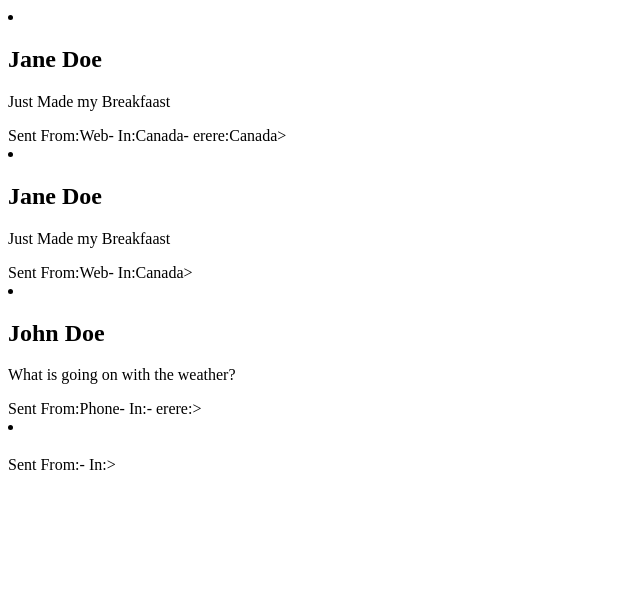
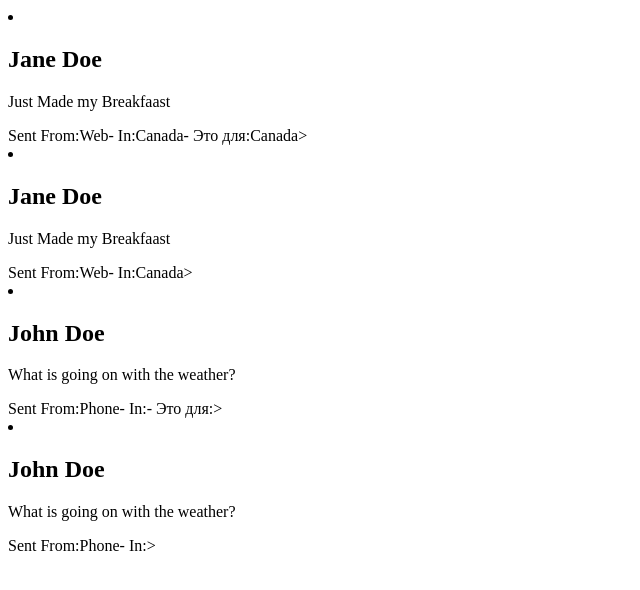
Before and after one commit to agoalofalife/aromatic, a website with bundled scripts: page index.html in a window 1280 px wide. Shown: the whole page, without its empty margins (0-640 px from the left). Built offline with nearby package versions, Linux system fonts and the light colour scheme.

Commit message:
add map entity

```diff
--- a/index.html
+++ b/index.html
@@ -23,7 +23,7 @@
 
 	    - In: {{location}}</span>
             {{#else}}
-            - erere: {{location}}</span>
+            - Это для: {{location}}</span>
             {{/if}}
             </span>
         </li>
--- /dev/null
+++ b/src/Maps/EntityMap.ts
@@ -0,0 +1,12 @@
+ let  entityMap = {
+    '&': '&amp;',
+    '<': '&lt;',
+    '>': '&gt;',
+    '"': '&quot;',
+    "'": '&#39;',
+    '/': '&#x2F;',
+    '`': '&#x60;',
+    '=': '&#x3D;'
+};
+
+  export default entityMap;
--- a/src/Observers/ObserverParseEach.ts
+++ b/src/Observers/ObserverParseEach.ts
@@ -1,5 +1,7 @@
 import TemplateObserver from '../Interfaces/TemplateObserver';
 import Template from '../Template';
+import entityMap from '../Maps/EntityMap';
+
 
 class ObserverParseEach implements TemplateObserver{
     template         : Template;
@@ -11,6 +13,7 @@ class ObserverParseEach implements TemplateObserver{
     stringBundler    : string   = '';
     toggleIf         : boolean  = true;
     namesEach        : string[] = [];
+
 
     update() {
         let normalizeText          = this.normalizeText();
@@ -73,12 +76,15 @@ class ObserverParseEach implements TemplateObserver{
                     this.stringBundler += this.collection[element]['value'].trim();
                     break;
                 case 'name' :
-                    if ( this.toggleIf === true ) {
-                        this.stringBundler +=  data[this.collection[element]['value'].match('[A-z]{1,}').shift()];
+                    let value = data[this.collection[element]['value'].match('[A-z]{1,}').shift()];
+
+                    if ( this.toggleIf === true && value !== undefined ) {
+                        this.stringBundler +=  this.escapeHtml(value);
                     }
                     break;
                 case 'if'   :
                     let ifName = this.collection[element]['value'].match('{{#if ([A-z]{1,})}}')[1];
+
                     if ( data[ifName] !== undefined ) {
                         this.toggleIf = true;
                     } else {
@@ -87,13 +93,12 @@ class ObserverParseEach implements TemplateObserver{
 
                     break;
                 case 'else' :
-                    if ( this.toggleIf === true ) {
-
-                        // вырезать else и то что после иначе вставить
+                    if ( this.toggleIf === false ) {
+                        this.toggleIf = true;
                     }
                     break;
                 case 'if-close' :
-                    // ... наверное ничего не вставлять
+                    this.toggleIf = true;
                     break;
             }
         }
@@ -216,6 +221,14 @@ class ObserverParseEach implements TemplateObserver{
         return this.template.getTemplate().replace(/\s{2,}/g, '');
     }
 
+
+    // escape Html
+    escapeHtml(html : string) {
+        return String(html).replace(/[&<>"'`=\/]/g, function fromEntityMap (s) {
+            return entityMap[s];
+        });
+    }
+
     setTemplate(template : Template) {
         this.template = template;
     }
```
